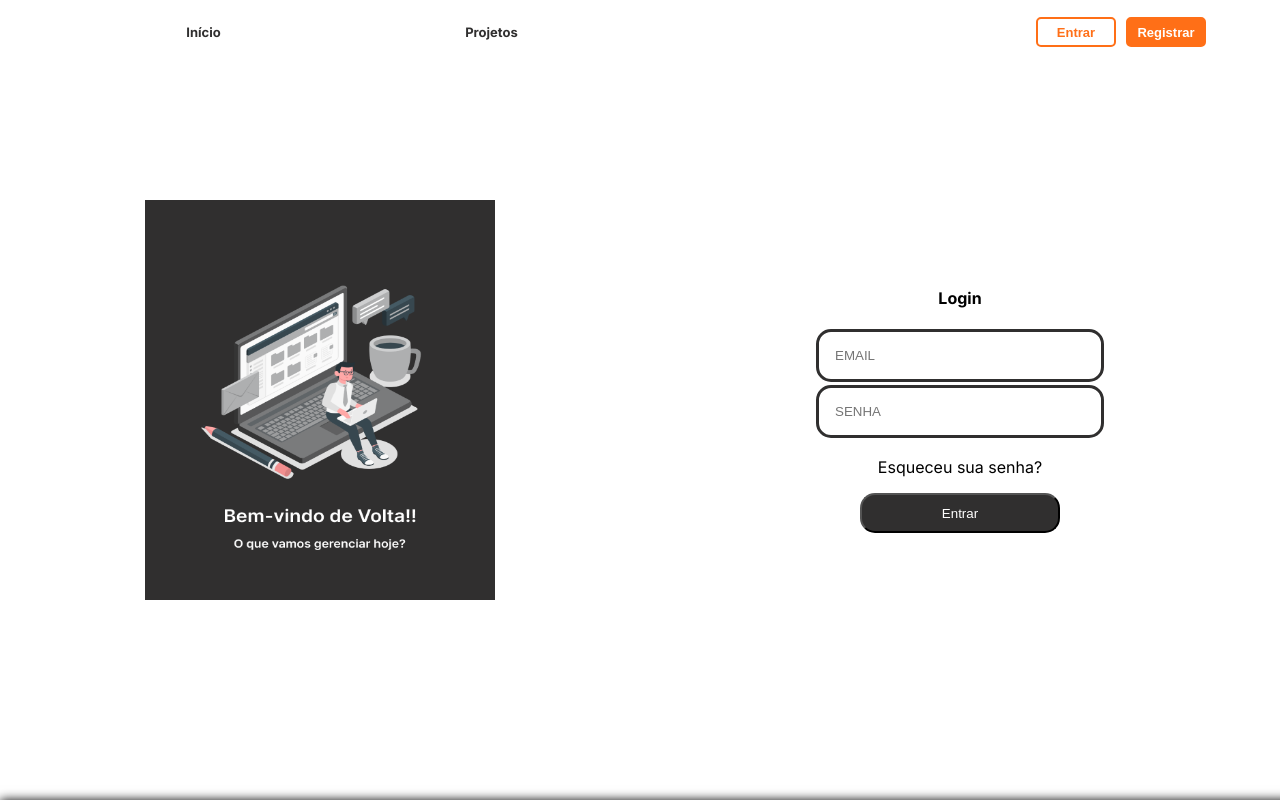
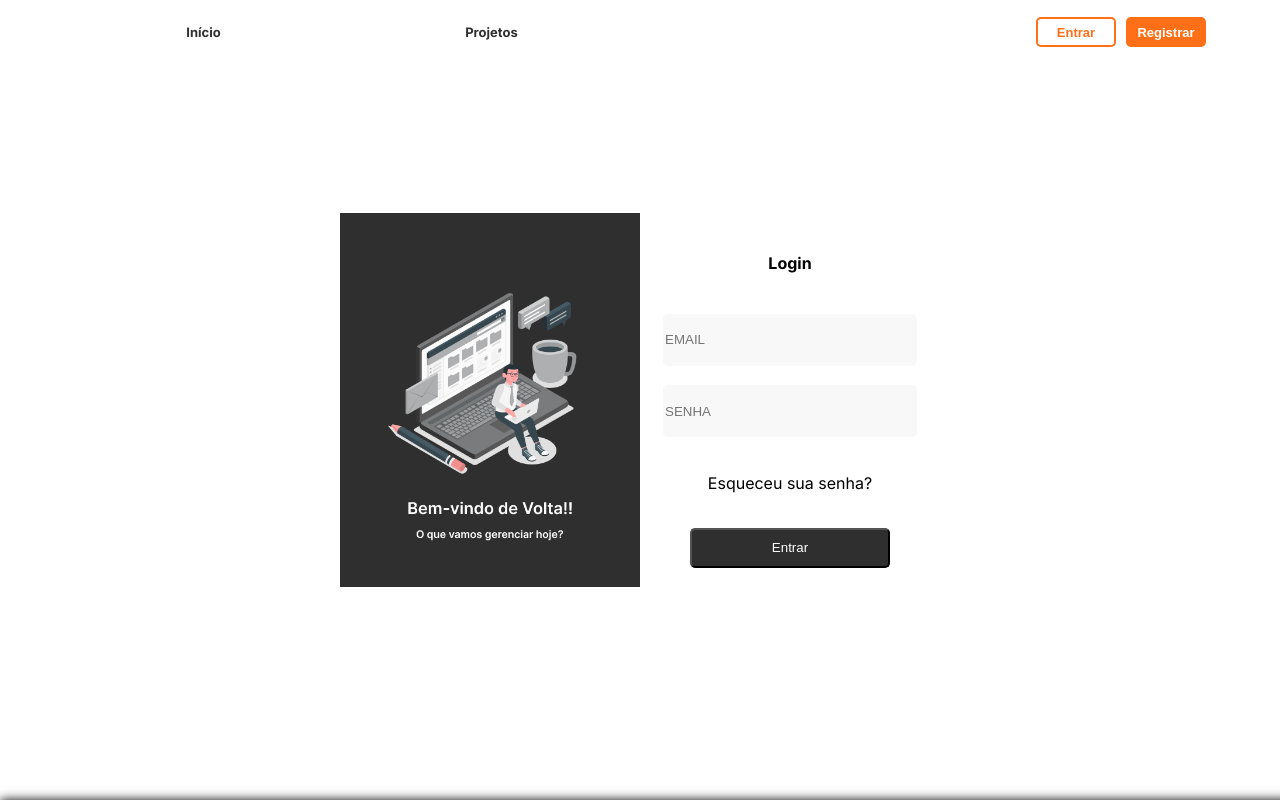
Before and after one commit to Paiva8859/projeto-final-DEV-SENAI, a Next.js app in the folder voluntaria-limeira/: page /administrador-login in a window 1280 px wide. Shown: the top 800 px of the page. Built offline with nearby package versions, Linux system fonts and the light colour scheme; no server answers; a web font is replaced by a local one.

Commit message:
estilizando tela Login de Adm

```diff
--- a/voluntaria-limeira/src/app/administrador-login/page.js
+++ b/voluntaria-limeira/src/app/administrador-login/page.js
@@ -1,5 +1,5 @@
 "use client"; //para que serve isso
-import style from "@/app/style/administradorLogin.module.css";
+import style from "@/app/style/loginAdm.module.css";
 import Header from "../components/header";
 import Footer from "../components/footer";
 import { useState } from "react";
--- a/voluntaria-limeira/src/app/components/recompensa.js
+++ b/voluntaria-limeira/src/app/components/recompensa.js
@@ -112,7 +112,7 @@ function Recompensa() {
               />
             </div>
 
-            {mensagem && <p className={style.mensagem}>{mensagem}</p>}
+            {mensagem && <p style={{color:"#302f2f"}}className={style.mensagem}>{mensagem}</p>}
 
             <button className={style.btnCadastroRecompensa} onClick={criarNova}>Cadastrar</button>
           </div>
--- a/voluntaria-limeira/src/app/style/administradorLogin.module.css
+++ b/voluntaria-limeira/src/app/style/loginAdm.module.css
@@ -8,11 +8,19 @@
 
 .containerFormulario {
   width: 100%;
+  max-width: 600px;
+  display: flex;
+  justify-content: space-evenly;
+  align-items: center;
+  flex-direction: column;
+}
+/* .containerFormulario {
+  width: 100%;
   height: 100%;
-  display: flex;
-  justify-content: center;
-  align-items: center;
-}
+  max-height: 400px;
+  display: grid;
+  grid-template-columns: 60% 40%;
+} */
 
 .formulario {
     width: 100%;
@@ -20,7 +28,7 @@
     display: grid;
     grid-template-columns: repeat(2, 50%);
     justify-items: center;
-    box-shadow: -5px 8px 10px -3px var(--cinza-claro);
+    /* box-shadow: -5px 8px 10px -3px var(--cinza-claro); */
 
 }
 
@@ -40,23 +48,16 @@
   max-width: 350px;
 }
 
-.containerFormulario {
-  width: 100%;
-  height: 100%;
-  display: flex;
-  justify-content: center;
-  align-items: center;
-  flex-direction: column;
-}
 
 .inputAdm {
   width: 100%;
   max-width: 250px;
-  padding: 1rem;
+  height: 50px;
   outline: 0;
-  border-radius: 15px;
-  border: 3px solid var(--cinza-escuro);
-  margin-bottom: 3px;
+  border: none;
+  border-radius: 5px;
+  color: rgb(89, 89, 89);
+  background-color: #f8f8f8;
 }
 
 .btnLogin{
@@ -64,7 +65,11 @@
     height: 100%;
     max-width: 200px;
     max-height: 40px;
-    border-radius: 15px;
+    border-radius: 5px;
     color: var(--branco);
     background-color: var(--cinza-escuro);
+    transition: .2s ease-in-out;
 }
+.btnLogin:hover{
+    max-width: 210px;
+}
```
